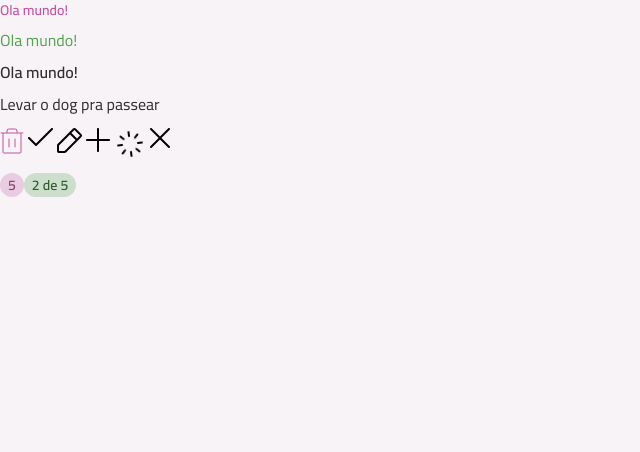
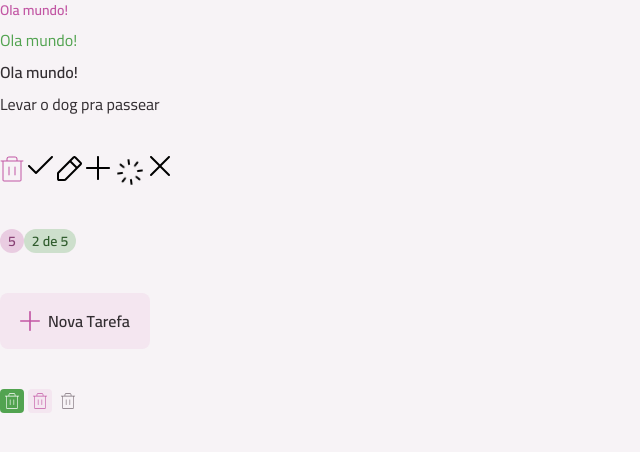
Before and after one commit to GUST4V0C0ST4/todoReact, a React (Vite) app: page / in a window 1280 px wide. Shown: the top 452 px of the page, without its empty margins (0-640 px from the left). Built offline with nearby package versions, Linux system fonts and the light colour scheme.

Commit message:
sexto commit

```diff
--- a/src/App.tsx
+++ b/src/App.tsx
@@ -7,10 +7,13 @@
 import XIcon from "./assets/icons/x.svg?react";
 import Icon from "./components/icon";
 import Badge from "./components/badge";
+import Button from "./components/button";
+import ButtonIcon from "./components/button-icon";
+import InputText from "./components/input-text";
 
 export default function App() {
   return (
-    <div className="grid gap-3">
+    <div className="grid gap-10">
       <div className="flex flex-col gap-2">
         <Text variant="body-sm-bold" className="text-pink-base">
           Ola mundo!
@@ -34,6 +37,19 @@
         <Badge variant="primary">2 de 5</Badge>
       </div>
 
+    <div>
+      <Button icon={PlusIcon}>Nova Tarefa</Button>
+    </div>
+
+    <div className="flex gap-1">
+      <ButtonIcon icon={TrashIcon} />
+      <ButtonIcon icon={TrashIcon} variant="secondary"/>
+      <ButtonIcon icon={TrashIcon} variant="tertiary"/>
+    </div>
+
+    <div>
+      <InputText />
+    </div>
     </div>
   );
 }
--- /dev/null
+++ b/src/components/button-icon.tsx
@@ -0,0 +1,65 @@
+import React from "react";
+import Icon from "./icon";
+import { cva, type VariantProps } from "class-variance-authority";
+
+export const buttonIconVariants = cva(
+  "inline-flex items-center justify-center cursor-pointer transition group",
+  {
+    variants: {
+      variant: {
+        primary: "bg-green-base hover:bg-green-dark",
+        secondary: "bg-gray-200 hover:bg-pink-base",
+        tertiary: "bg-transparent hover:bg-gray-200",
+      },
+      size: {
+        sm: "w-6 h-6 p-1 rounded ",
+      },
+      disabled: {
+        true: "opacity-50 pointer-events-none",
+      },
+    },
+    defaultVariants: {
+      variant: "primary",
+      size: "sm",
+      disabled: false,
+    },
+  }
+);
+
+export const buttonIconIconVariants = cva("transition", {
+    variants: {
+        variant: {
+            primary: "fill-white",
+            secondary: "fill-pink-base group-hover:fill-white",
+            tertiary: "fill-gray-300 group-hover:fill-gray-400"
+        },
+        size: {
+            sm: "w-4 h-4"
+        }
+    },
+    defaultVariants: {
+        variant: "primary",
+        size: "sm"
+    }
+})
+
+interface buttonIconProps
+  extends VariantProps<typeof buttonIconVariants>,
+    Omit<React.ComponentProps<"button">, "size" | "disabled"> {
+  icon: React.ComponentProps<typeof Icon>["svg"];
+}
+
+export default function buttonIcon({
+  variant,
+  size,
+  disabled,
+  className,
+  icon,
+  ...props
+}: buttonIconProps) {
+  return (
+    <button className={buttonIconVariants({ variant, size, disabled, className })} {...props}>
+      <Icon svg={icon} className={buttonIconIconVariants({ variant, size })} />
+    </button>
+  );
+}
--- a/src/components/button.tsx
+++ b/src/components/button.tsx
@@ -1,29 +1,61 @@
-import React from "react"
-import Icon from "./icon"
-import {cva, type VariantProps} from "class-variance-authority"
+import React from "react";
+import Icon from "./icon";
+import { cva, type VariantProps } from "class-variance-authority";
+import Text from "./text";
 
 
-export const buttonVariants = cva("flex items-center justify-center cursor-pointer transition rounded-lg group gap-2", {
+export const buttonVariants = cva(
+  "flex items-center justify-center cursor-pointer transition rounded-lg group gap-2",
+  {
     variants: {
       variant: {
-            primary: "bg-gray-200 hover:bg-pink-light"
+        primary: "bg-gray-200 hover:bg-pink-light",
       },
       size: {
-            md: "h-14 py-4 px-5"
+        md: "h-14 py-4 px-5",
       },
       disabled: {
-            true: "opacity-50 pointer-events-none"
-        }
+        true: "opacity-50 pointer-events-none",
+      },
     },
     defaultVariants: {
       variant: "primary",
       size: "md",
       disabled: false,
+    },
   }
-})
+);
 
-interface ButtonProps extends Omit<React.ComponentProps<"button">, "size" | "disabled">, VariantProps<typeof buttonVariants> {
-    icon?: React.ComponentProps<typeof Icon>["svg"]
+export const buttonTextVariants = cva("", {
+  variants: {
+    variant: {
+      primary: "text-gray-400",
+    },
+  },
+  defaultVariants: {
+    variant: "primary",
+  },
+});
+
+export const buttonIconVariants = cva("transition", {
+  variants: {
+    variant: {
+      primary: "fill-pink-base",
+    },
+    size: {
+      md: "w-5 h-5",
+    },
+  },
+  defaultVariants: {
+    variant: "primary",
+    size: "md",
+  },
+});
+
+interface ButtonProps
+  extends Omit<React.ComponentProps<"button">, "size" | "disabled">,
+    VariantProps<typeof buttonVariants> {
+  icon?: React.ComponentProps<typeof Icon>["svg"];
 }
 
 export default function Button({
@@ -35,5 +67,20 @@
   icon: IconComponent,
   ...props
 }: ButtonProps) {
-    return <button {...props}>{children}</button>
+  return (
+    <button
+      className={buttonVariants({ variant, size, disabled, className })}
+      {...props}
+    >
+      {IconComponent && (
+        <Icon
+          svg={IconComponent}
+          className={buttonIconVariants({ variant, size })}
+        />
+      )}
+      <Text variant="body-md-bold" className={buttonTextVariants({ variant })}>
+        {children}
+      </Text>
+    </button>
+  );
 }
--- /dev/null
+++ b/src/components/input-checkbox.tsx
@@ -0,0 +1,32 @@
+import { cva } from "class-variance-authority";
+
+export const inputCheckboxWrapperVariants = cva(
+  "inline-flex items-center justify-center cursor-pointer relative group"
+);
+
+export const inputCheckboxVariants = cva(
+  `
+   appearance-none peer flex items-center justify-center
+   border-2 border-solid transition overflow-hidden
+   border-green-base hover:border-green-dark hover:bg-green-dark/20
+   checked:border-green-base checked:bg-green-base
+   group-hover:checked:bg-green-dark group-hover:checked:border-green-dark
+   `,
+   {
+    variants: {
+        size: {
+            md: "w-5 h-5 rounded-sm"
+        },
+        disabled: {
+            true: "pointer-events-none"
+        }
+    },
+    defaultVariants: {
+        size: "md",
+        disabled: false
+    }
+   }
+);
+
+
+export const inputCheckboxIconVariants = cva()
--- /dev/null
+++ b/src/components/input-text.tsx
@@ -0,0 +1,40 @@
+import React from "react";
+import { type VariantProps, cva, cx } from "class-variance-authority";
+import { textVariants } from "./text";
+
+export const inputTextVariants = cva(
+  "border-b border-solid border-gray-200 focus:border-pink-base bg-transparent outline-none",
+  {
+    variants: {
+      size: {
+        md: "pb-2 px-2",
+      },
+      disabled: {
+        true: "pointer-events-none",
+      },
+    },
+    defaultVariants: {
+      size: "md",
+      disabled: false,
+    },
+  }
+);
+
+interface InputTextProps extends VariantProps<typeof inputTextVariants>,
+    Omit<React.ComponentProps<"input">, "size" | "disabled"> {}
+
+
+export default function inputText({
+    size,
+    disabled,
+    className,
+    ...props
+}: InputTextProps) {
+    return <input className={cx(
+            inputTextVariants({size, disabled}),
+            textVariants(),
+            className
+        )}
+        {...props}
+        />;
+}
```
Lines whose indentation alone changed are shown as unchanged.
